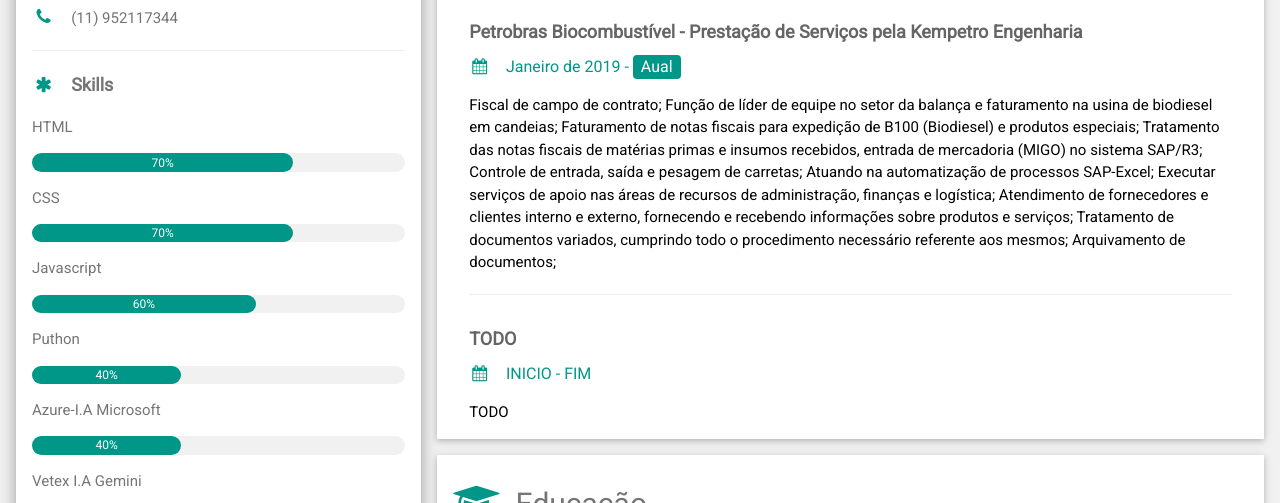
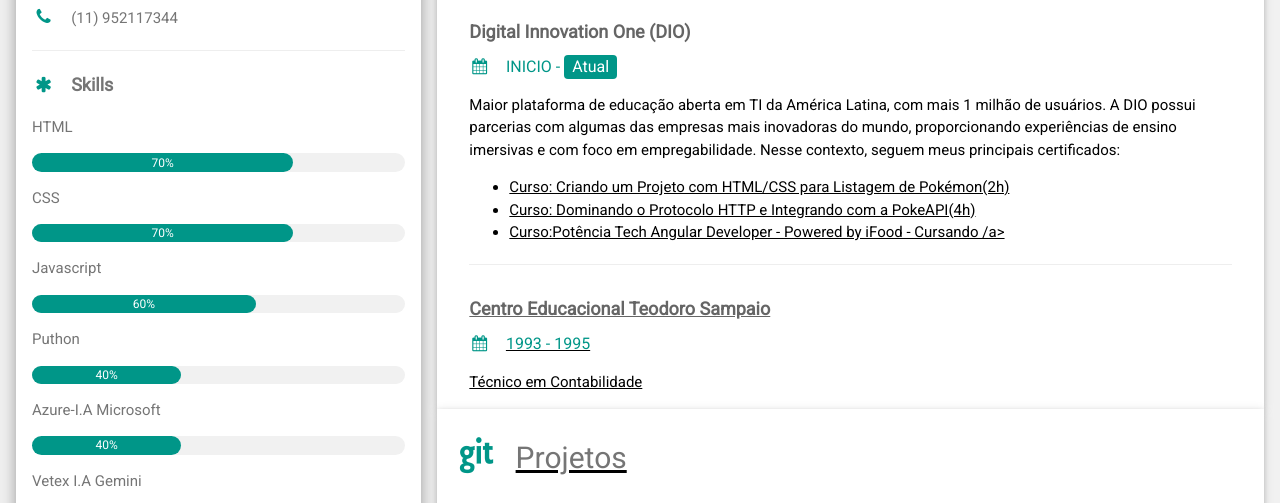
Before and after one commit to MatheusAndrade-Dev-prog/cv, a plain HTML site: page index.html in a window 1280 px wide. Shown: the part 284-787 px from the top of the page. Drawn offline with nearby package versions, Linux system fonts and the light colour scheme.

Commit message:
adições de informações do sobre  e cursos

```diff
--- a/index.html
+++ b/index.html
@@ -99,13 +99,13 @@
               atuando recedemente na areia dispoto a nova opotunidades e aprendizagens novas.</p>
           </div>
 
-          <div class="w3-container w3-card w3-white w3-margin-bottom">
+         <!--<div class="w3-container w3-card w3-white w3-margin-bottom">
             <h2 class="w3-text-grey w3-padding-16">
               <i class="fa fa-suitcase fa-fw w3-margin-right w3-xxlarge w3-text-teal"></i>Experiências
             </h2>
             <div class="w3-container">
-              <h5 class="w3-opacity"><b>Petrobras Biocombustível - Prestação de Serviços pela Kempetro Engenharia</b></h5>
-              <h6 class="w3-text-teal"><i class="fa fa-calendar fa-fw w3-margin-right"></i>Janeiro de 2019 - <span class="w3-tag w3-teal w3-round">Aual</span></h6>
+              <h5 class="w3-opacity"><b>Auxiliar de Escritorio Estadio Jovem Apredir -Ciee</b></h5>
+              <h6 class="w3-text-teal"><i class="fa fa-calendar fa-fw w3-margin-right"></i>julho de 2019 - <span class="w3-tag w3-teal w3-round">Aual</span></h6>
               <p>Fiscal de campo de contrato; Função de líder de equipe no setor da balança e faturamento na usina de biodiesel em candeias; Faturamento de notas fiscais para expedição de B100 (Biodiesel) e produtos especiais; Tratamento
                 das notas fiscais de matérias primas e insumos recebidos, entrada de mercadoria (MIGO) no
                 sistema SAP/R3; Controle de entrada, saída e pesagem de carretas; Atuando na automatização de
@@ -120,7 +120,7 @@
               <h6 class="w3-text-teal"><i class="fa fa-calendar fa-fw w3-margin-right"></i>INICIO - FIM</h6>
               <p>TODO</p>
             </div>
-          </div>
+          </div>-->
 
           <div class="w3-container w3-card w3-white">
             <h2 class="w3-text-grey w3-padding-16">
@@ -135,9 +135,9 @@
                 de ensino imersivas e com foco em empregabilidade. Nesse contexto, seguem meus principais certificados:
               </p>
               <ul>
-                <li><a href="https://www.dio.me/certificate/6213111D" target="_blank">Curso: TQI Fullstack Developer (125h)</a></li>
-                <li><a href="https://www.dio.me/certificate/72361F24" target="_blank">Curso: Formação HTML Web Developer (21h)</a></li>
-                <li><a href="https://www.dio.me/certificate/64CE8868" target="_blank">Curso: Formação CSS Web Developer (46h)</a></li>
+                <li><a href="https://hermes.dio.me/certificates/7HEIFUL0" target="_blank">Curso: Criando um Projeto com HTML/CSS para Listagem de Pokémon(2h)</a></li>
+                <li><a href="/certificados/" target="_blank">Curso: Dominando o Protocolo HTTP e Integrando com a PokeAPI(4h)</a></li>
+                <li><a href="https://www.dio.me/certificate/64CE8868" target="_blank">Curso:Potência Tech Angular Developer - Powered by iFood - Cursando /a></li>
               </ul>
               <hr>
             </div>
```
